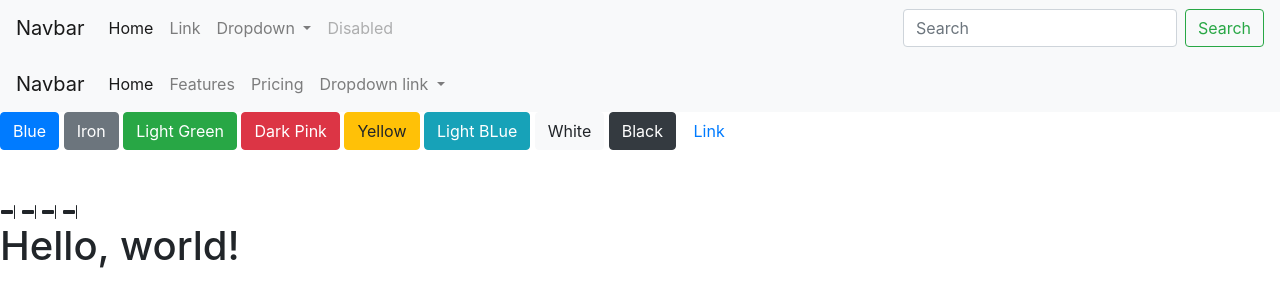
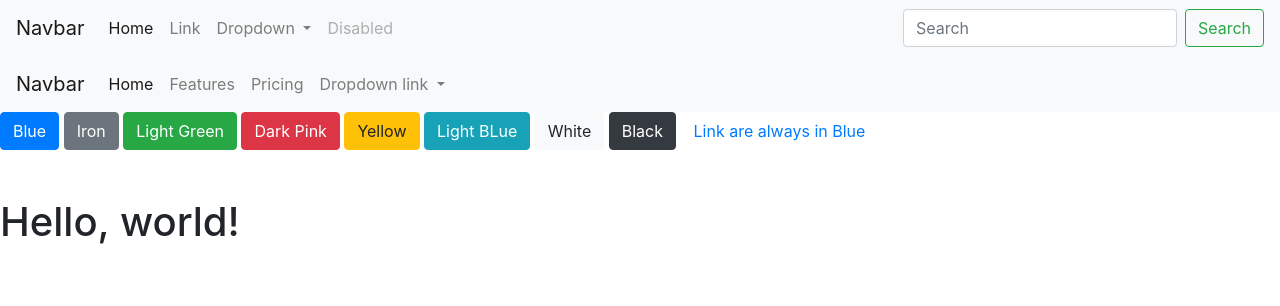
Before and after one commit to GodsWilll/sampleRepo, a plain HTML site: page website/index.html in a window 1280 px wide. Drawn offline with nearby package versions, Linux system fonts and the light colour scheme.

Commit message:
changed few buttons name and deleted few line of html

```diff
--- a/website/index.html
+++ b/website/index.html
@@ -87,29 +87,12 @@
 <button type="button" class="btn btn-light">White</button>
 <button type="button" class="btn btn-dark">Black</button>
 
-<button type="button" class="btn btn-link">Link</button>
+<button type="button" class="btn btn-link">Link are always in Blue</button>
 
 
 
 <br><br><br>
 
-
-    <svg width="1em" height="1em" viewBox="0 0 16 16" class="bi bi-align-end" fill="currentColor" xmlns="http://www.w3.org/2000/svg">
-        <path fill-rule="evenodd" d="M14.5 1a.5.5 0 0 0-.5.5v13a.5.5 0 0 0 1 0v-13a.5.5 0 0 0-.5-.5z"/>
-        <path d="M13 7a1 1 0 0 0-1-1H2a1 1 0 0 0-1 1v2a1 1 0 0 0 1 1h10a1 1 0 0 0 1-1V7z"/>
-      </svg>
-      <svg width="1em" height="1em" viewBox="0 0 16 16" class="bi bi-align-end" fill="currentColor" xmlns="http://www.w3.org/2000/svg">
-        <path fill-rule="evenodd" d="M14.5 1a.5.5 0 0 0-.5.5v13a.5.5 0 0 0 1 0v-13a.5.5 0 0 0-.5-.5z"/>
-        <path d="M13 7a1 1 0 0 0-1-1H2a1 1 0 0 0-1 1v2a1 1 0 0 0 1 1h10a1 1 0 0 0 1-1V7z"/>
-      </svg>
-      <svg width="1em" height="1em" viewBox="0 0 16 16" class="bi bi-align-end" fill="currentColor" xmlns="http://www.w3.org/2000/svg">
-        <path fill-rule="evenodd" d="M14.5 1a.5.5 0 0 0-.5.5v13a.5.5 0 0 0 1 0v-13a.5.5 0 0 0-.5-.5z"/>
-        <path d="M13 7a1 1 0 0 0-1-1H2a1 1 0 0 0-1 1v2a1 1 0 0 0 1 1h10a1 1 0 0 0 1-1V7z"/>
-      </svg>
-      <svg width="1em" height="1em" viewBox="0 0 16 16" class="bi bi-align-end" fill="currentColor" xmlns="http://www.w3.org/2000/svg">
-        <path fill-rule="evenodd" d="M14.5 1a.5.5 0 0 0-.5.5v13a.5.5 0 0 0 1 0v-13a.5.5 0 0 0-.5-.5z"/>
-        <path d="M13 7a1 1 0 0 0-1-1H2a1 1 0 0 0-1 1v2a1 1 0 0 0 1 1h10a1 1 0 0 0 1-1V7z"/>
-      </svg>
     <h1>Hello, world!</h1>
 
     <!-- Optional JavaScript; choose one of the two! -->
```
